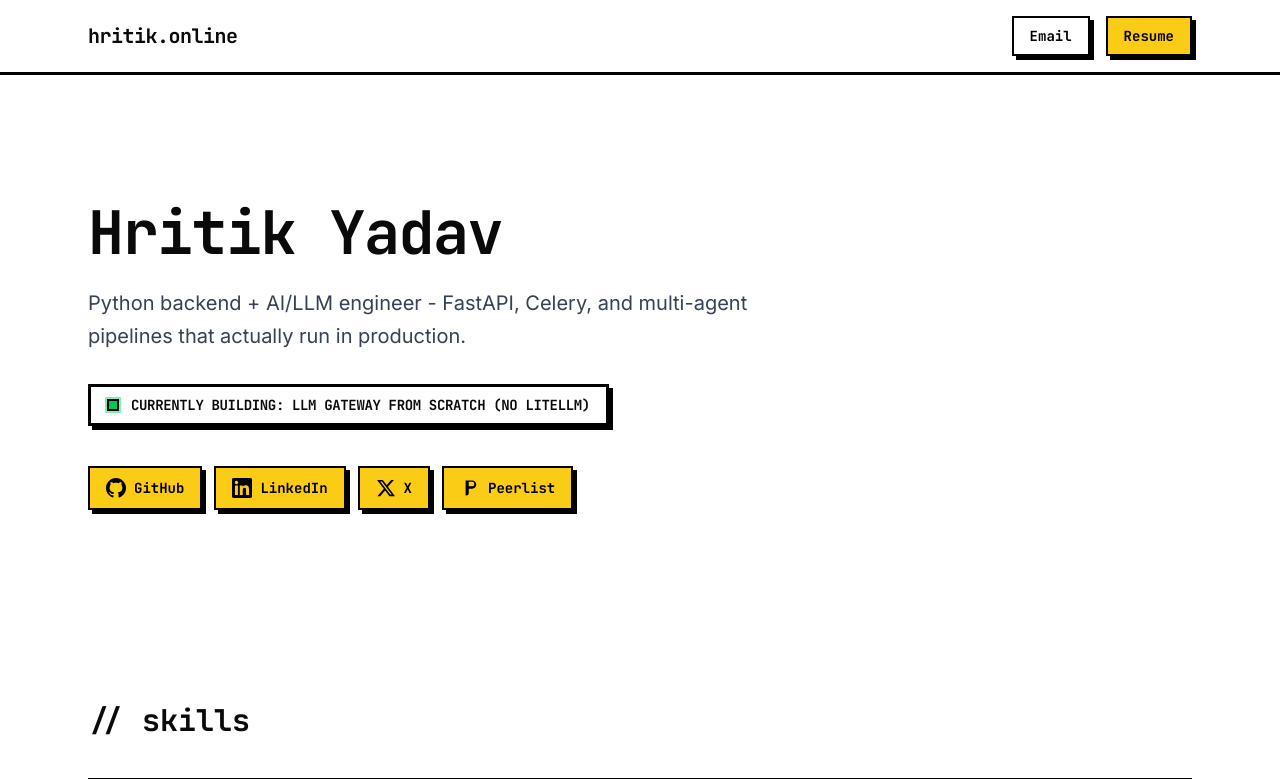
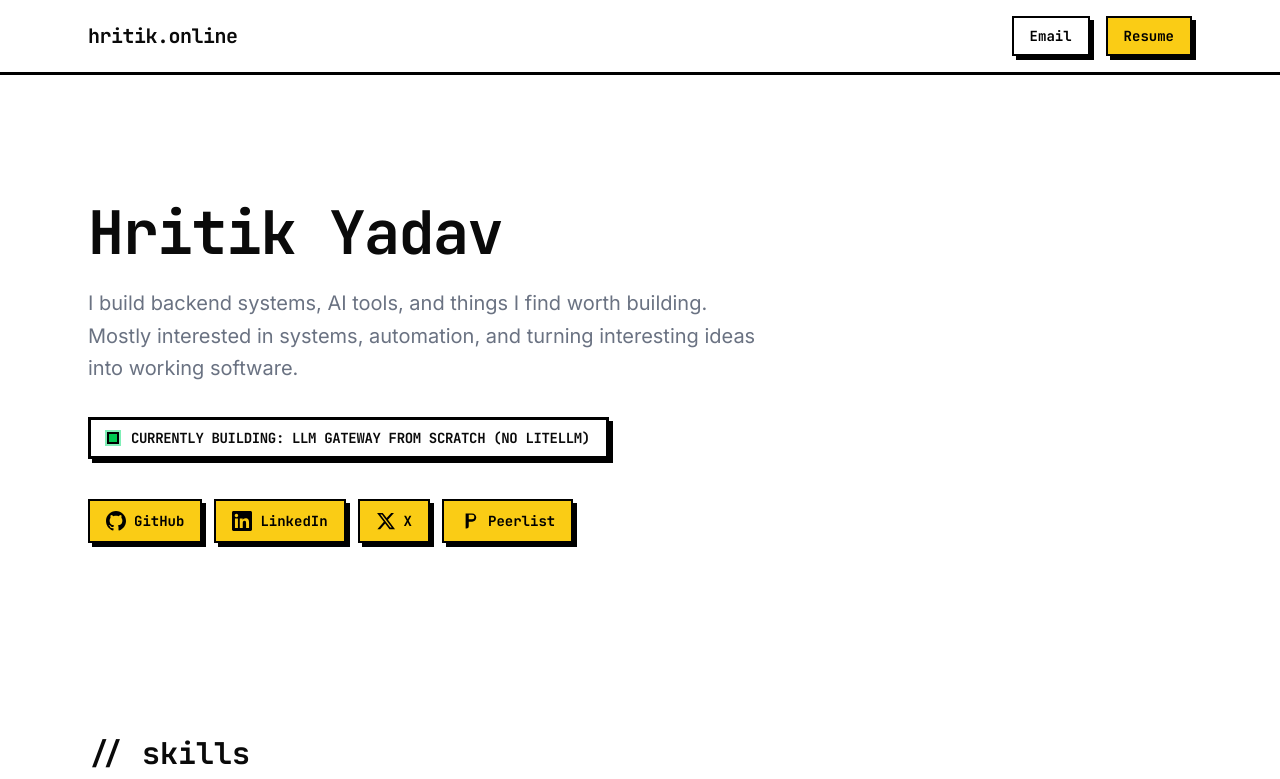
Before and after one commit to Hritik4722/protfolio, a Next.js app: page / in a window 1280 px wide. Shown: the top 779 px of the page. Built offline with nearby package versions, Linux system fonts and the light colour scheme; no server answers.

Commit message:
some update

```diff
--- a/src/components/Hero.tsx
+++ b/src/components/Hero.tsx
@@ -43,9 +43,9 @@ export default function Hero() {
       <h1 className="font-mono text-3xl sm:text-4xl md:text-6xl font-bold tracking-tight mb-4 sm:mb-6">
         Hritik Yadav
       </h1>
-      <p className="font-sans text-base sm:text-lg md:text-xl text-gray-700 max-w-2xl mb-6 sm:mb-8 leading-relaxed">
-        Python backend + AI/LLM engineer - FastAPI, Celery, and multi-agent
-        pipelines that actually run in production.
+      <p className="font-sans text-base sm:text-lg md:text-xl text-gray-500 max-w-2xl mb-6 sm:mb-8 leading-relaxed">
+        I build backend systems, AI tools, and things I find worth building.
+Mostly interested in systems, automation, and turning interesting ideas into working software.
       </p>
 
       {/* Live Status Indicator */}
```
